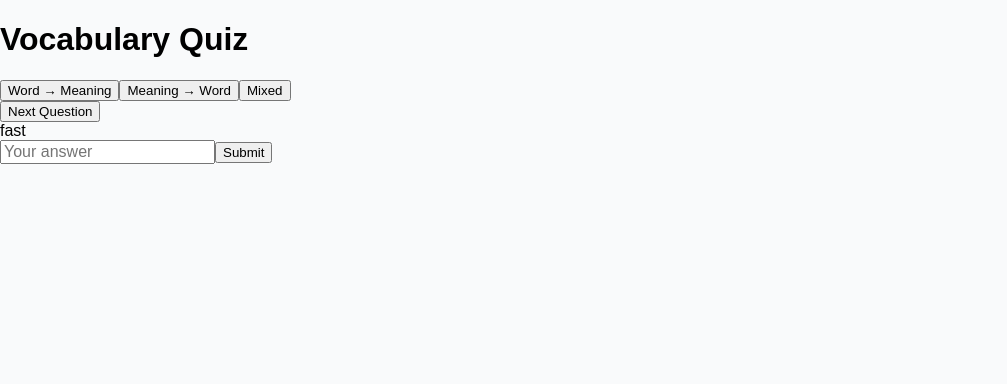
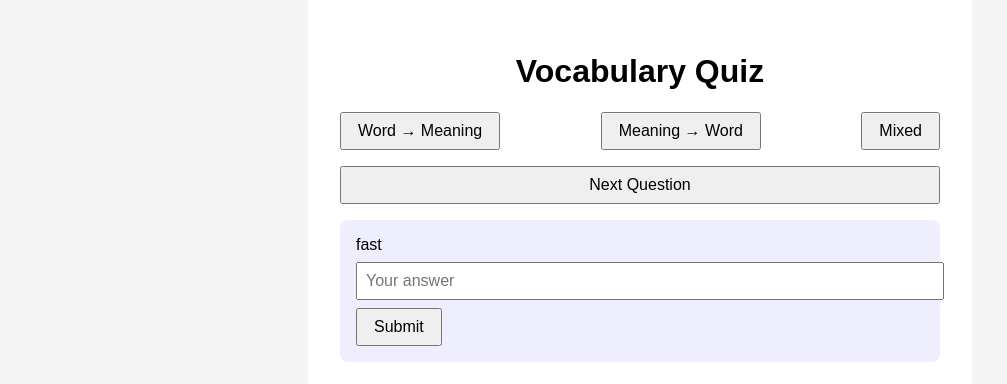
Before and after one commit to gigshin/vocab-quiz, a React (Vite) app: page / in a window 1280 px wide. Both pictures are taken after a click on the button "Next Question". Shown: the top 384 px of the page, without its empty margins (0-1007 px from the left). Built offline with nearby package versions, Linux system fonts and the light colour scheme.

Commit message:
Add files via upload

```diff
--- a/src/VocabQuiz.jsx
+++ b/src/VocabQuiz.jsx
@@ -1,7 +1,5 @@
 
 import React, { useState } from "react";
-import { Button } from "@/components/ui/button";
-import { Card, CardContent } from "@/components/ui/card";
 
 const wordBank = [
   { word: "cooperate", meaning: "to work together" },
@@ -49,31 +47,30 @@ export default function VocabQuiz() {
   };
 
   return (
-    <div className="max-w-xl mx-auto p-4 space-y-4">
-      <h1 className="text-2xl font-bold text-center">Vocabulary Quiz</h1>
+    <div className="container">
+      <h1>Vocabulary Quiz</h1>
 
-      <div className="flex justify-center gap-2">
+      <div className="buttons">
         <button onClick={() => setMode("word")}>Word → Meaning</button>
         <button onClick={() => setMode("meaning")}>Meaning → Word</button>
         <button onClick={() => setMode("mixed")}>Mixed</button>
       </div>
 
-      <button onClick={generateQuestion} className="w-full">Next Question</button>
+      <button onClick={generateQuestion} className="full-width">Next Question</button>
 
       {currentQ && (
-        <div className="p-4 bg-white border rounded space-y-2">
-          <div className="text-lg font-medium">
+        <div className="quiz-box">
+          <div className="question">
             {currentQ.quizMode === "word" ? currentQ.word : currentQ.meaning}
           </div>
           <input
             type="text"
-            className="w-full p-2 border rounded"
             value={answer}
             onChange={(e) => setAnswer(e.target.value)}
             placeholder="Your answer"
           />
-          <button onClick={checkAnswer} className="w-full bg-blue-500 text-white p-2 rounded">Submit</button>
-          {feedback && <div className="mt-2 text-center font-semibold">{feedback}</div>}
+          <button onClick={checkAnswer}>Submit</button>
+          {feedback && <div className="feedback">{feedback}</div>}
         </div>
       )}
     </div>
--- a/src/index.css
+++ b/src/index.css
@@ -1,9 +1,45 @@
+
 body {
   font-family: sans-serif;
-  background-color: #f9fafb;
+  background-color: #f4f4f4;
   margin: 0;
   padding: 0;
 }
-input {
+.container {
+  max-width: 600px;
+  margin: auto;
+  padding: 2rem;
+  background: white;
+  min-height: 100vh;
+}
+h1 {
+  text-align: center;
+}
+.buttons {
+  display: flex;
+  justify-content: space-between;
+  margin-bottom: 1rem;
+}
+button {
+  padding: 0.5rem 1rem;
   font-size: 16px;
 }
+.full-width {
+  width: 100%;
+  margin-bottom: 1rem;
+}
+.quiz-box {
+  background: #eef;
+  padding: 1rem;
+  border-radius: 8px;
+}
+input[type="text"] {
+  width: 100%;
+  padding: 0.5rem;
+  margin: 0.5rem 0;
+  font-size: 16px;
+}
+.feedback {
+  font-weight: bold;
+  margin-top: 0.5rem;
+}
```
